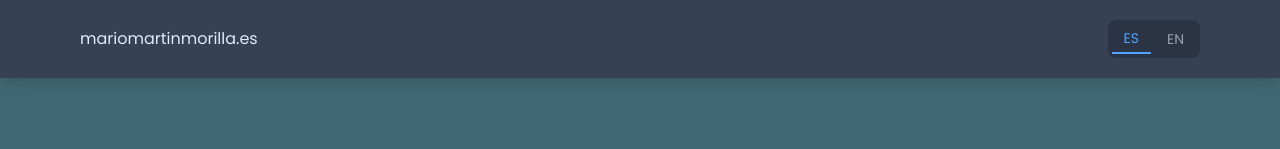
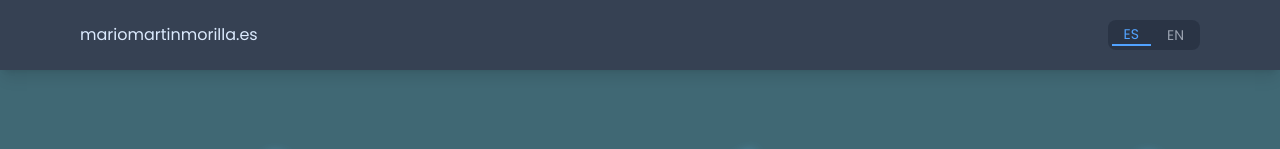
Before and after one commit to IHoracio/porfolio-web, a React (Vite) app: page / in a window 1280 px wide. Shown: the top 149 px of the page. Built offline with nearby package versions, Linux system fonts and the light colour scheme.

Commit message:
Translations code refactoriced

```diff
--- /dev/null
+++ b/src/components/hooks/useTranslations.js
@@ -0,0 +1,8 @@
+import es from '../../translations/es';
+import en from '../../translations/en';
+import { useLanguage } from '../../contexts/LanguageContext';
+
+export default function useTranslations() {
+  const { language } = useLanguage();
+  return language === 'es' ? es : en;
+}
--- a/src/components/layout/Header.jsx
+++ b/src/components/layout/Header.jsx
@@ -11,7 +11,7 @@ function Header() {
         <div className="flex items-center space-x-1 bg-gray-800/50 rounded-lg p-1">
   <button
     onClick={() => toggleLanguage()}
-    className={`px-3 py-1 text-sm font-medium ${
+    className={`px-1 py-0.3 text-sm font-medium md:px-3 ${
       language === 'es'
         ? 'text-blue-400 border-b-2 border-blue-400'
         : 'text-gray-400 hover:text-white'
@@ -21,7 +21,7 @@ function Header() {
   </button>
   <button
     onClick={() => toggleLanguage()}
-    className={`px-3 py-1 text-sm font-medium ${
+    className={`px-1 py-0.3 text-sm font-medium md:px-3 ${
       language === 'en'
         ? 'text-blue-400 border-b-2 border-blue-400'
         : 'text-gray-400 hover:text-white'
--- a/src/components/sections/contacto.jsx
+++ b/src/components/sections/contacto.jsx
@@ -1,11 +1,8 @@
 import cv from '../../assets/documents/CV-MarioMartinMorilla.pdf';
-import es from '../../translations/es';
-import en from '../../translations/en';
-import { useLanguage } from '../../contexts/LanguageContext.jsx';
+import useTranslations from '../hooks/useTranslations';
 
 export default function SobreMi() {
-    const { language } = useLanguage();
-    const t = language === 'es' ? es : en;
+  const t = useTranslations();
   const handleDownloadCV = () => {
     const link = document.createElement('a');
     link.href = cv;
--- a/src/components/sections/proyectos.jsx
+++ b/src/components/sections/proyectos.jsx
@@ -1,10 +1,7 @@
-import es from '../../translations/es';
-import en from '../../translations/en';
-import { useLanguage } from '../../contexts/LanguageContext.jsx';
+import useTranslations from '../hooks/useTranslations';
 
 export default function SobreMi() {
-  const { language } = useLanguage();
-  const t = language === 'es' ? es : en;
+  const t = useTranslations();
   return (
     <>
       <div className="relative">
--- a/src/components/sections/sobreMi.jsx
+++ b/src/components/sections/sobreMi.jsx
@@ -1,11 +1,8 @@
 import profilePic from '../../assets/images/profile.png'
 import aureola from '../../assets/images/aureolaBlue.png';
-import es from '../../translations/es';
-import en from '../../translations/en';
-import { useLanguage } from '../../contexts/LanguageContext.jsx';
+import useTranslations from '../hooks/useTranslations';
 export default function SobreMi() {
-  const { language } = useLanguage();
-  const t = language === 'es' ? es : en;
+  const t = useTranslations();
 
   return (
     <>
```
